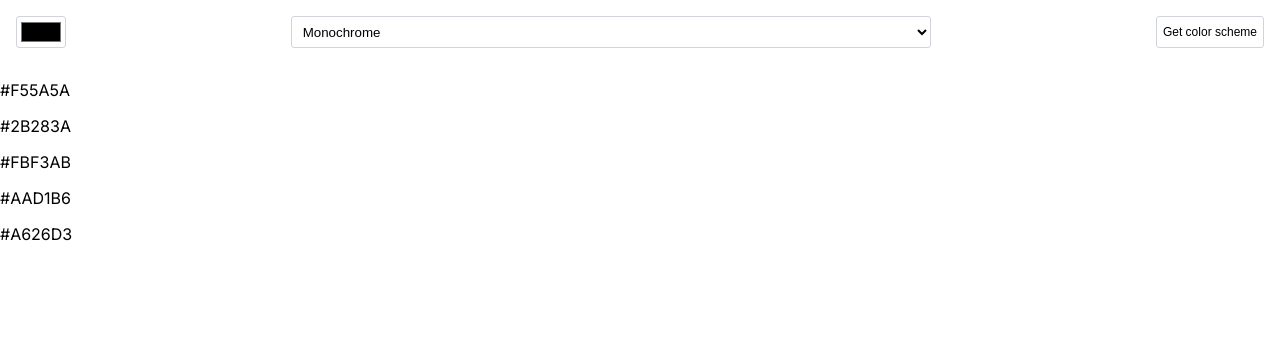
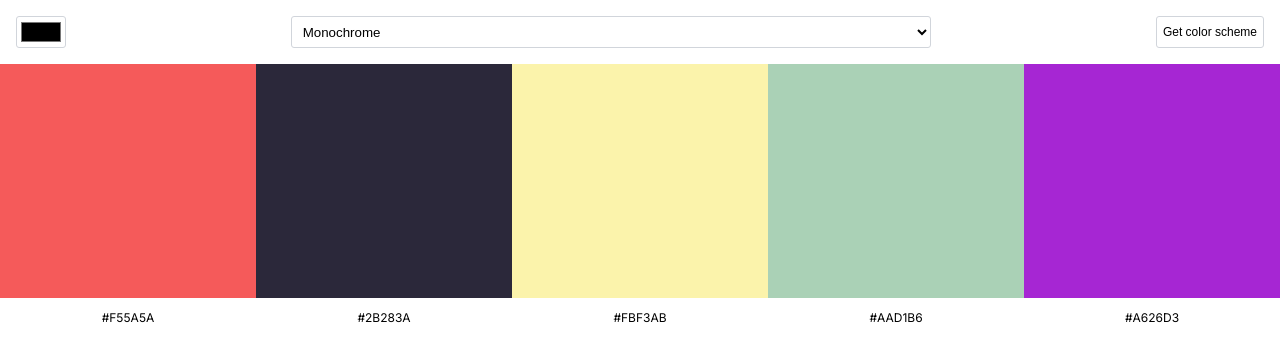
Before and after one commit to Elikyals/color-scheme-generator, a plain HTML site: page index.html in a window 1280 px wide. Drawn offline with Linux system fonts and the light colour scheme.

Commit message:
Hard coding color values

```diff
--- a/index.css
+++ b/index.css
@@ -29,7 +29,22 @@ select {
 button {
     font-size: 0.75rem;
 }
-/* .color-1 {
+.color-palette {
+    display: flex;
+    flex-wrap: nowrap;
+    width: 100%;
+    box-sizing: border-box;
+}
+.color {
+    width: 20%;
+    height: 260px;
+    text-align: center;
+    font-size: 12px;
+}
+.color-space {
+    height: 90%;
+}
+.color-1 {
     background-color: #F55A5A;
 }
 .color-2 {
@@ -43,4 +58,4 @@ button {
 }
 .color-5 {
     background-color: #A626D3;
-} */
+}
--- a/index.html
+++ b/index.html
@@ -12,7 +12,7 @@
     <body>
         <header>
             <div class="container">
-                <input class="color-picker" type="color">
+                <input class="color-picker" id="color-picker" type="color">
                 <select name="color-scheme" id="color-scheme">
                     <option value="Monochrome">Monochrome</option>
                     <option value="Monochrome-dark">Monochrome-dark</option>
@@ -22,32 +22,33 @@
                     <option value="Analogic-complement">Analogic-complement</option>
                     <option value="Triad">Triad</option>
                 </select>
-                <button>Get color scheme</button>
+                <button id="generate-color-scheme-btn">Get color scheme</button>
             </div>
         </header>
         <main>
-            <div class="color-palete">
-                <div class="color-1 color">
-                    <div></div>
+            <div class="color-palette">
+                <div class="color">
+                    <div class="color-1 color-space"></div>
                     <p class="hex-values">#F55A5A</p>
                 </div>
-                <div class="color-2 color">
-                    <div></div>
+                <div class="color">
+                    <div class="color-2 color-space"></div>
                     <p class="hex-values">#2B283A</p>
                 </div>
-                <div class="color-3 color">
-                    <div></div>
+                <div class="color">
+                    <div class="color-3 color-space"></div>
                     <p class="hex-values">#FBF3AB</p>
                 </div>
-                <div class="color-4 color">
-                    <div></div>
+                <div class="color">
+                    <div class="color-4 color-space"></div>
                     <p class="hex-values">#AAD1B6</p>
                 </div>
-                <div class="color-5 color">
-                    <div></div>
+                <div class="color">
+                    <div class="color-5 color-space"></div>
                     <p class="hex-values">#A626D3</p>
                 </div>
             </div>
         </main>
+        <script src="index.js"></script>
     </body>
 </html>
--- a/index.js
+++ b/index.js
@@ -0,0 +1,13 @@
+const colorPicker = document.getElementById('color-picker')
+const colorScheme = document.getElementById('color-scheme')
+const generateColorSchemeBtn = document.getElementById('generate-color-scheme-btn')
+
+const fetchColors = (seed_color, scheme_mode) => {
+    fetch(`https://www.thecolorapi.com/scheme?hex=${seed_color.slice(1)}&mode=${scheme_mode.toLowerCase()}&count=5`)
+        .then(res => res.json())
+        .then(output => console.log(output))
+}
+
+generateColorSchemeBtn.addEventListener('click', function(){
+    fetchColors(colorPicker.value, colorScheme.value)
+})
```
Also changed, not shown: 1 other file.
